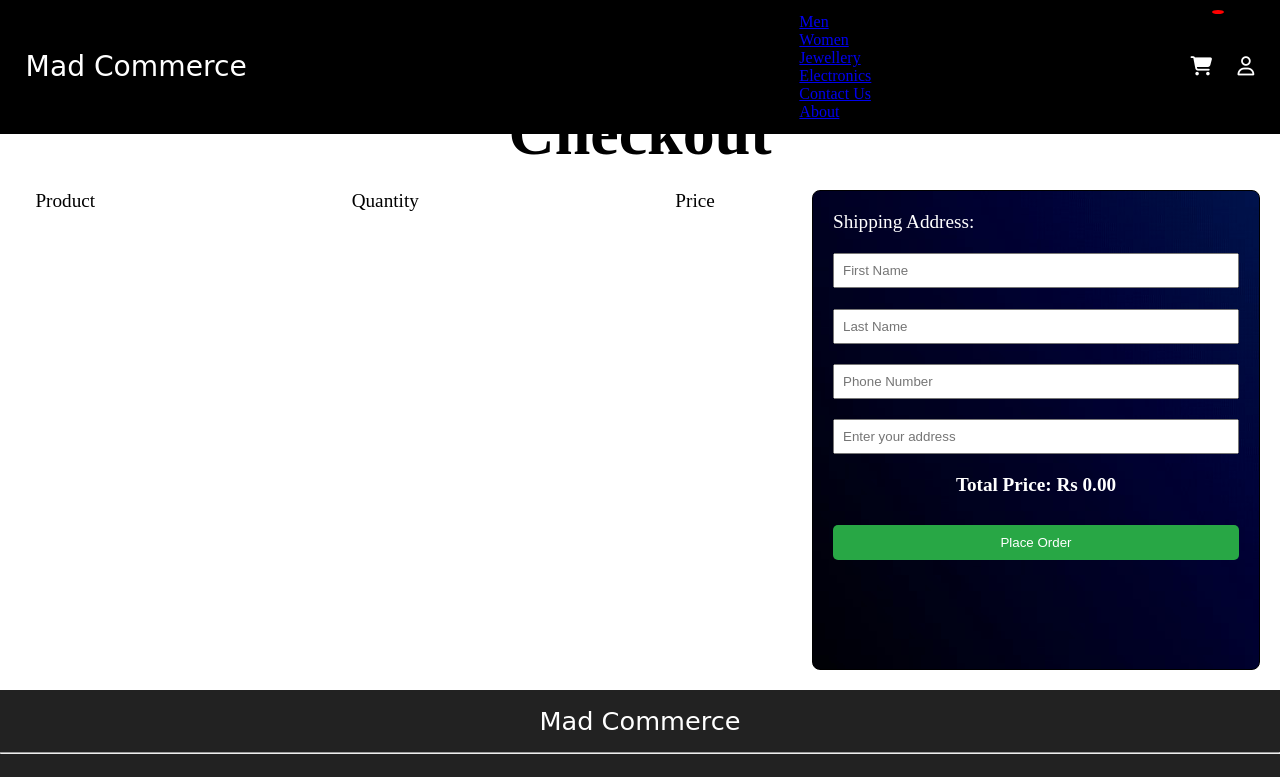
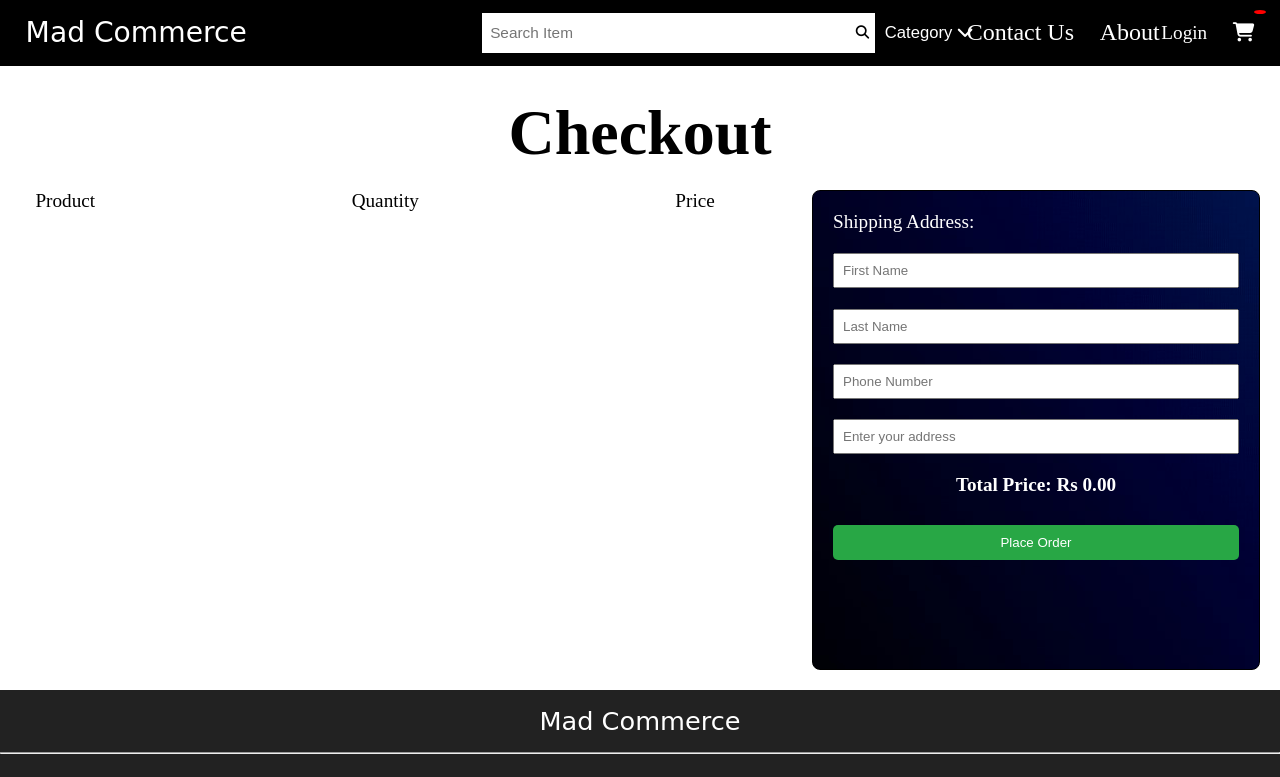
Before and after one commit to madhavsharma7/Project-Ecommerce, a plain HTML site: page checkout/checkout.html in a window 1280 px wide. Shown: the top 777 px of the page. Drawn offline with Linux system fonts and the light colour scheme; a web font is replaced by a local one.

Commit message:
search bar done

```diff
--- a/Contact us/contactus.js
+++ b/Contact us/contactus.js
@@ -50,3 +50,8 @@ if (subscriptionForm) {
     });
   });
 }
+
+
+document.querySelector('.dropdown-btn').addEventListener('click', function () {
+    document.querySelector('.dropdown-content').classList.toggle('show');
+});
--- a/Electronics/electronics.js
+++ b/Electronics/electronics.js
@@ -231,3 +231,7 @@ if (subscriptionForm) {
     });
   });
 }
+
+document.querySelector('.dropdown-btn').addEventListener('click', function () {
+    document.querySelector('.dropdown-content').classList.toggle('show');
+});
--- a/Jewellery/jewellery.js
+++ b/Jewellery/jewellery.js
@@ -231,3 +231,7 @@ if (subscriptionForm) {
     });
   });
 }
+
+document.querySelector('.dropdown-btn').addEventListener('click', function () {
+    document.querySelector('.dropdown-content').classList.toggle('show');
+});
--- a/Single/single.css
+++ b/Single/single.css
@@ -40,3 +40,30 @@
 #cart-total h3 {
     font-size: 2vw;
 }
+
+.search {
+    display: flex;
+    position: relative;
+    left: 15%;
+}
+
+.search button {
+    position: relative;
+    left: -4%;
+    width: 2vw;
+    font-size: 1.2vw;
+    color: black;
+    background-color: white;
+    border: none;
+    ;
+
+}
+
+.search input {
+    padding-left: 2%;
+    font-size: 1.2vw;
+    width: 30vw;
+    height: 5vh;
+    border: none;
+    outline: none;
+}
--- a/Women/women.js
+++ b/Women/women.js
@@ -231,3 +231,8 @@ if (subscriptionForm) {
     });
   });
 }
+
+
+document.querySelector('.dropdown-btn').addEventListener('click', function () {
+    document.querySelector('.dropdown-content').classList.toggle('show');
+});
--- a/checkout/checkout.html
+++ b/checkout/checkout.html
@@ -7,7 +7,7 @@
   <title>Check Out</title>
   <link rel="shortcut icon" type="x-icon" href="./img/bag icon.jpg" />
   <link rel="stylesheet" href="../style.css" />
-  <link rel="stylesheet" href="../media.css"/>
+  <link rel="stylesheet" href="../media.css" />
   <link rel="stylesheet" href="https://cdnjs.cloudflare.com/ajax/libs/font-awesome/6.6.0/css/all.min.css"
     integrity="sha512-Kc323vGBEqzTmouAECnVceyQqyqdsSiqLQISBL29aUW4U/M7pSPA/gEUZQqv1cwx4OnYxTxve5UMg5GT6L4JJg=="
     crossorigin="anonymous" referrerpolicy="no-referrer" />
@@ -24,6 +24,12 @@
         <a href="../index.html">Mad Commerce</a>
       </div>
 
+      <div class="search">
+        <input type="text" id="searchInput" placeholder="Search Item">
+        <button type="submit" id="searchButton"> <i class="fa-solid fa-magnifying-glass fa-sm"></i>
+        </button>
+      </div>
+
       <div id="burger-menu" onclick="toggleNavbar()">
         <div></div>
         <div></div>
@@ -31,23 +37,31 @@
       </div>
 
       <div id="navbar">
-        <div class="nav-items">
+        <button class="dropdown-btn"> Category <i class="fa-solid fa-chevron-down"></i></button>
+        <!-- Dropdown button -->
+        <div class="nav-items dropdown-content">
           <ul>
             <li><a href="../Men/men.html">Men</a></li>
             <li><a href="../Women/women.html">Women</a></li>
             <li><a href="../Jewellery/jewellery.html">Jewellery</a></li>
             <li><a href="../Electronics/electronic.html">Electronics</a></li>
-            <li><a href="../Contact us/contactus.html">Contact Us</a></li>
+          </ul>
+
+        </div>
+      </div>
+      <div class="Outernav">
+        <ul>
+          <li><a href="./Contact us/contactus.html">Contact Us</a></li>
           <li><a href="#">About</a></li>
         </ul>
       </div>
+      <div class="navbar-icons">
+        <a id="user-link" href="./login.html"> Login </i></a>
+        <a><i class="fa-solid fa-cart-shopping"></i> <span id="cart-count"></span></a>
+
       </div>
-      <div class="navbar-icons">
-        <a><i class="fa-solid fa-cart-shopping"></i>
-          <span id="cart-count"></span></a>
-        <a id="user-link" href="../login.html"><i class="fa-regular fa-user"></i></a>
-      </div>
-  </div>
+
+    </main>
 
     <!-- Checkout  -->
 
@@ -69,10 +83,10 @@
         <div class="address-section">
           <div class="address">
             <label for="address">Shipping Address:</label><br>
-          <input type="text" id="firstname" name="firstname" placeholder="First Name" required/>
-          <input type="text" id="lastname" name="lastname" placeholder="Last Name" required/>
-          <input type="text" id="phonenumber" name="phonenumber" placeholder="Phone Number" required/>
-          <input type="text" id="address" name="address" placeholder="Enter your address" required/>
+            <input type="text" id="firstname" name="firstname" placeholder="First Name" required />
+            <input type="text" id="lastname" name="lastname" placeholder="Last Name" required />
+            <input type="text" id="phonenumber" name="phonenumber" placeholder="Phone Number" required />
+            <input type="text" id="address" name="address" placeholder="Enter your address" required />
           </div>
           <button id="place-order">Place Order</button>
         </div>
@@ -159,8 +173,6 @@
         </p>
       </div>
     </div>
-  </main>
-  </div>
 
 </body>
 
--- a/checkout/checkout.js
+++ b/checkout/checkout.js
@@ -76,3 +76,7 @@ document.getElementById('place-order').addEventListener('click', function () {
     window.location.href = '../index.html';
 
 });
+
+document.querySelector('.dropdown-btn').addEventListener('click', function () {
+    document.querySelector('.dropdown-content').classList.toggle('show');
+});
--- a/script.js
+++ b/script.js
@@ -59,6 +59,7 @@ let displayproducts = async (searchTerm = "") => {
     }
 }
 
+// Search bar
 document.addEventListener("DOMContentLoaded", () => {
     // Add event listener to search input
     document.getElementById('searchInput').addEventListener('input', (event) => {
```
Also changed, not shown: Contact us/contactus.html (+22 -5 lines), Electronics/electronic.html (+21 -4 lines), Jewellery/jewellery.html (+26 -8 lines), Men/men.js (+6 -4 lines), Single/single.html (+27 -5 lines), Women/women.html (+6 -9 lines), index.html (+0 -1 lines). Lines whose indentation alone changed are shown as unchanged.
